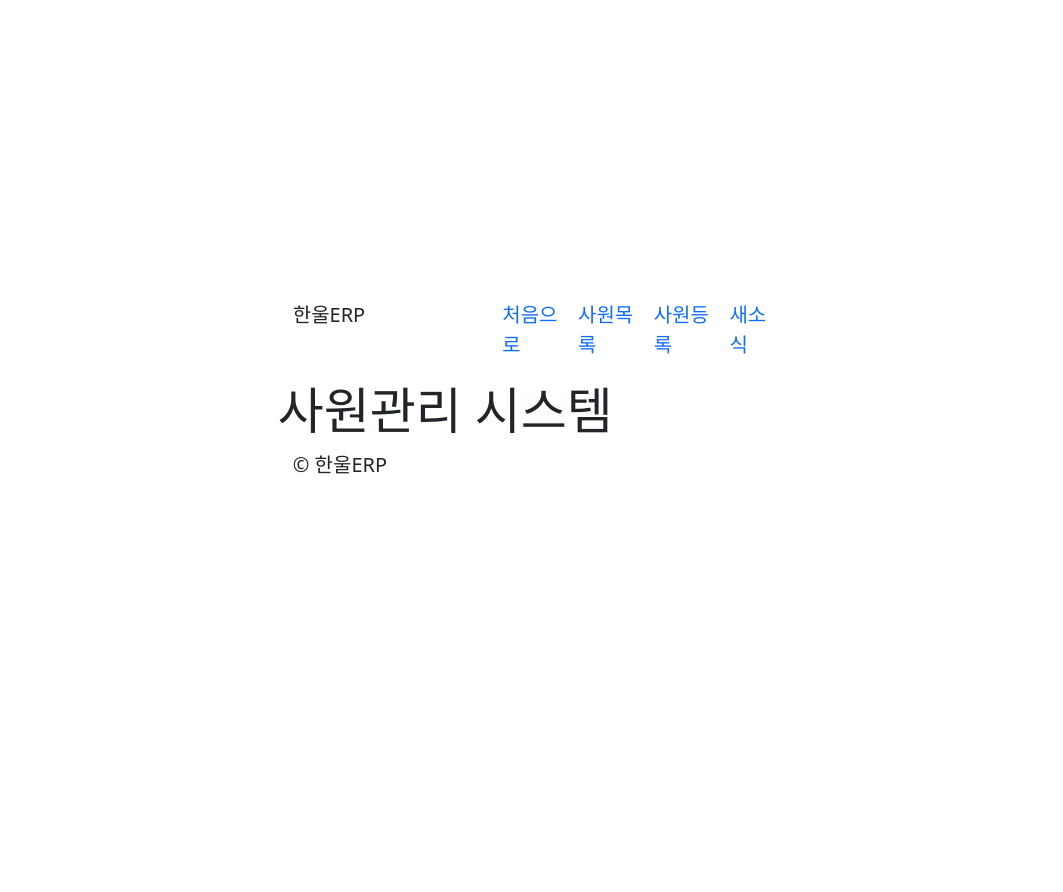
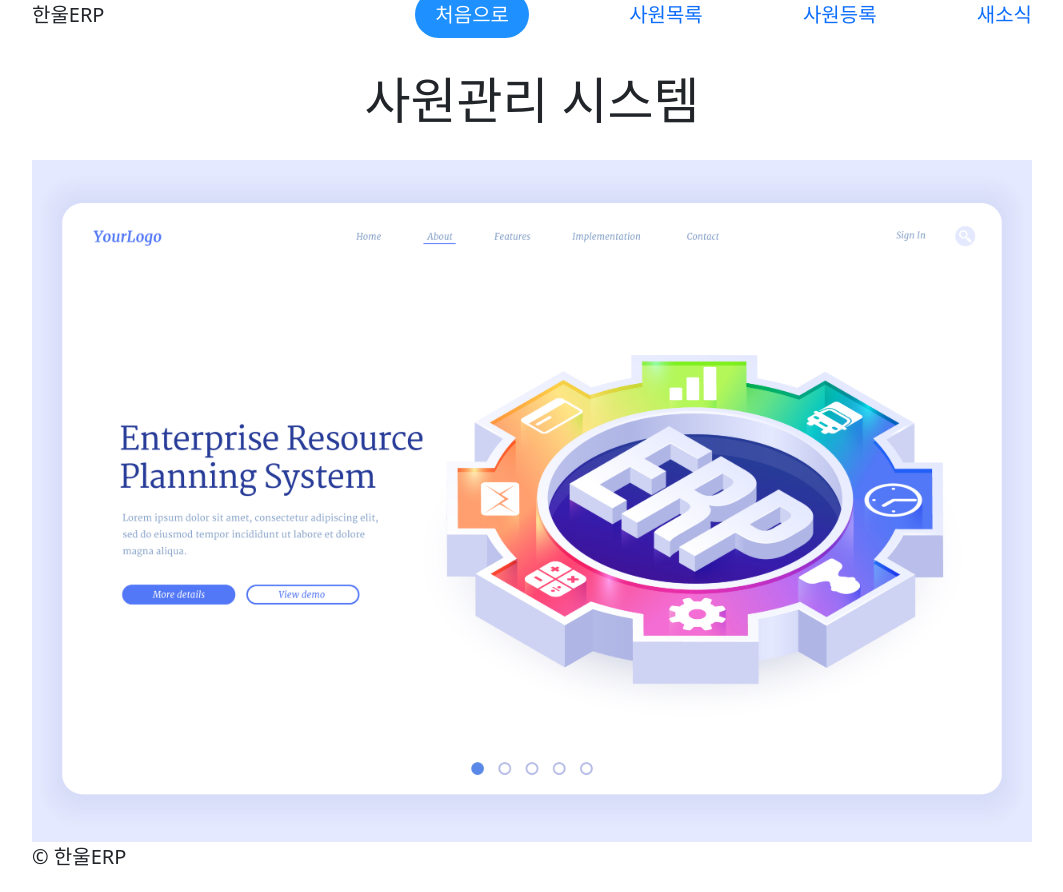
Before and after one commit to godaegyeon/20250314_01_fullstack_app, a React (Vite) app in the folder frontend/: page /home in a window 1280 px wide. Shown: the whole page, without its empty margins (108-1171 px from the left). Before the commit the page ends 800 px from the top, so only its background shows below. Built offline with nearby package versions, Linux system fonts and the light colour scheme.

Commit message:
초기 패이지 수정 랜딩 이미지 추가

```diff
--- a/frontend/src/components/Welcome.jsx
+++ b/frontend/src/components/Welcome.jsx
@@ -1,11 +1,21 @@
-import React from 'react'
+import React from 'react';
+import landingImage from '../../public/landing.jpg';
+import { Container, Row, Col } from 'react-bootstrap';
+import 'bootstrap/dist/css/bootstrap.min.css';
 
 function Welcome() {
   return (
-    <>
-      <h1>사원관리 시스템</h1>
-    </>
-  )
+    <Container>
+      <Row>
+        <Col>
+          <h1 className='text-center py-3'>사원관리 시스템</h1>
+          <div className='mx-auto'>
+            <img src={landingImage} alt="landing" style={{width:'1000px'}} />
+          </div>
+        </Col>
+      </Row>
+    </Container>
+  );
 }
 
-export default Welcome
+export default Welcome;
--- a/frontend/src/routes/Home.jsx
+++ b/frontend/src/routes/Home.jsx
@@ -1,5 +1,5 @@
 import React from 'react';
-import { Outlet, Link } from 'react-router';
+import { Outlet, NavLink, Link } from 'react-router';
 import { Container, Row, Col } from 'react-bootstrap';
 import 'bootstrap/dist/css/bootstrap.min.css';
 
@@ -19,16 +19,16 @@ function Home() {
                   style={{ listStyle: 'none' }}
                 >
                   <li>
-                    <Link to="./home">처음으로</Link>
+                    <NavLink to="./home">처음으로</NavLink>
                   </li>
                   <li>
-                    <Link to="./list">사원목록</Link>
+                    <NavLink to="./list">사원목록</NavLink>
                   </li>
                   <li>
-                    <Link to="./add">사원등록</Link>
+                    <NavLink to="./add">사원등록</NavLink>
                   </li>
                   <li>
-                    <Link to="./0">새소식</Link>
+                    <NavLink to="./0">새소식</NavLink>
                   </li>
                 </ul>
               </nav>
@@ -42,7 +42,7 @@ function Home() {
       <footer>
         <Container>
           <Row>
-            <Col>
+            <Col className='mx-auto'>
               <p>&copy; 한울ERP</p>
             </Col>
           </Row>
```
Also changed, not shown: frontend/public/landing.jpg (added).
